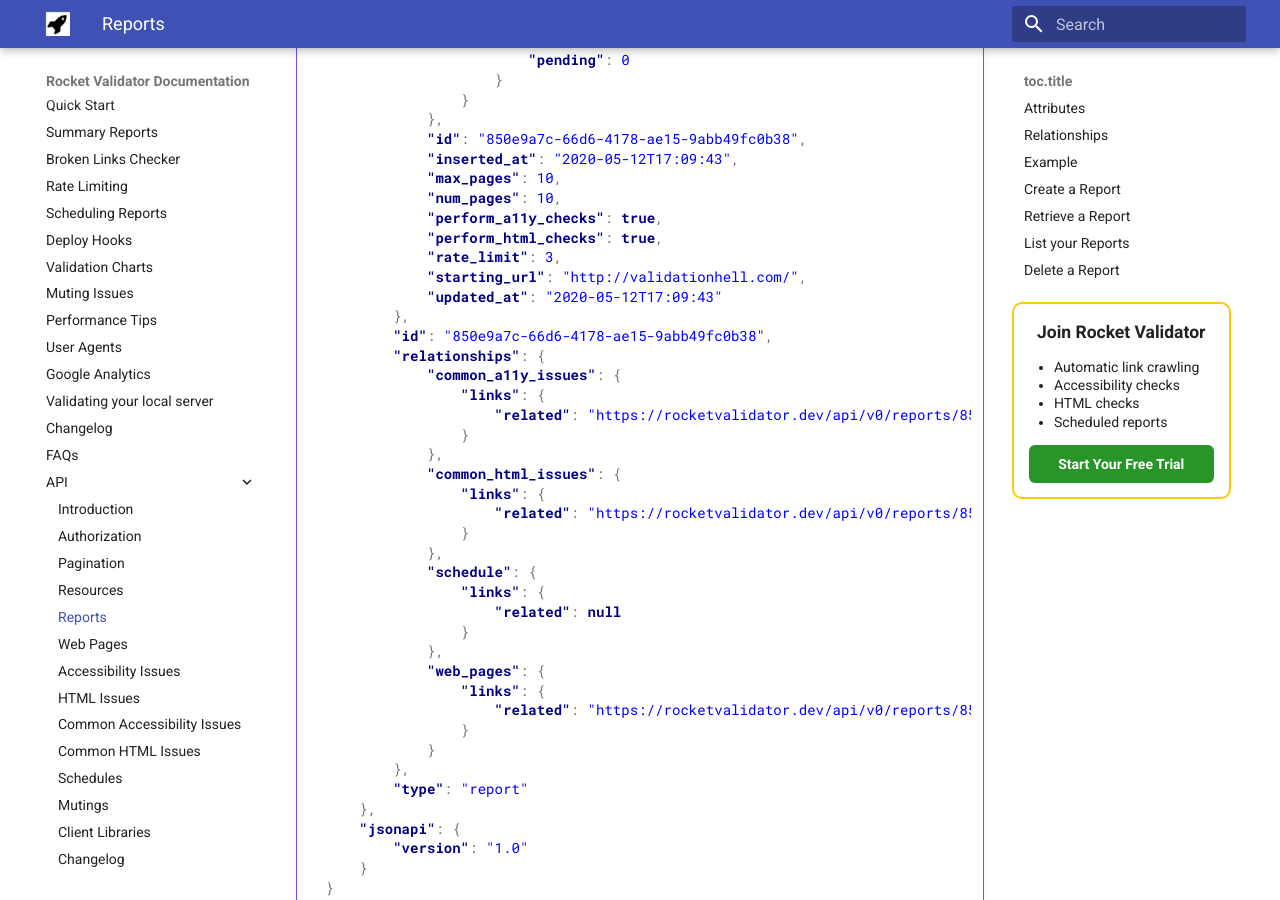
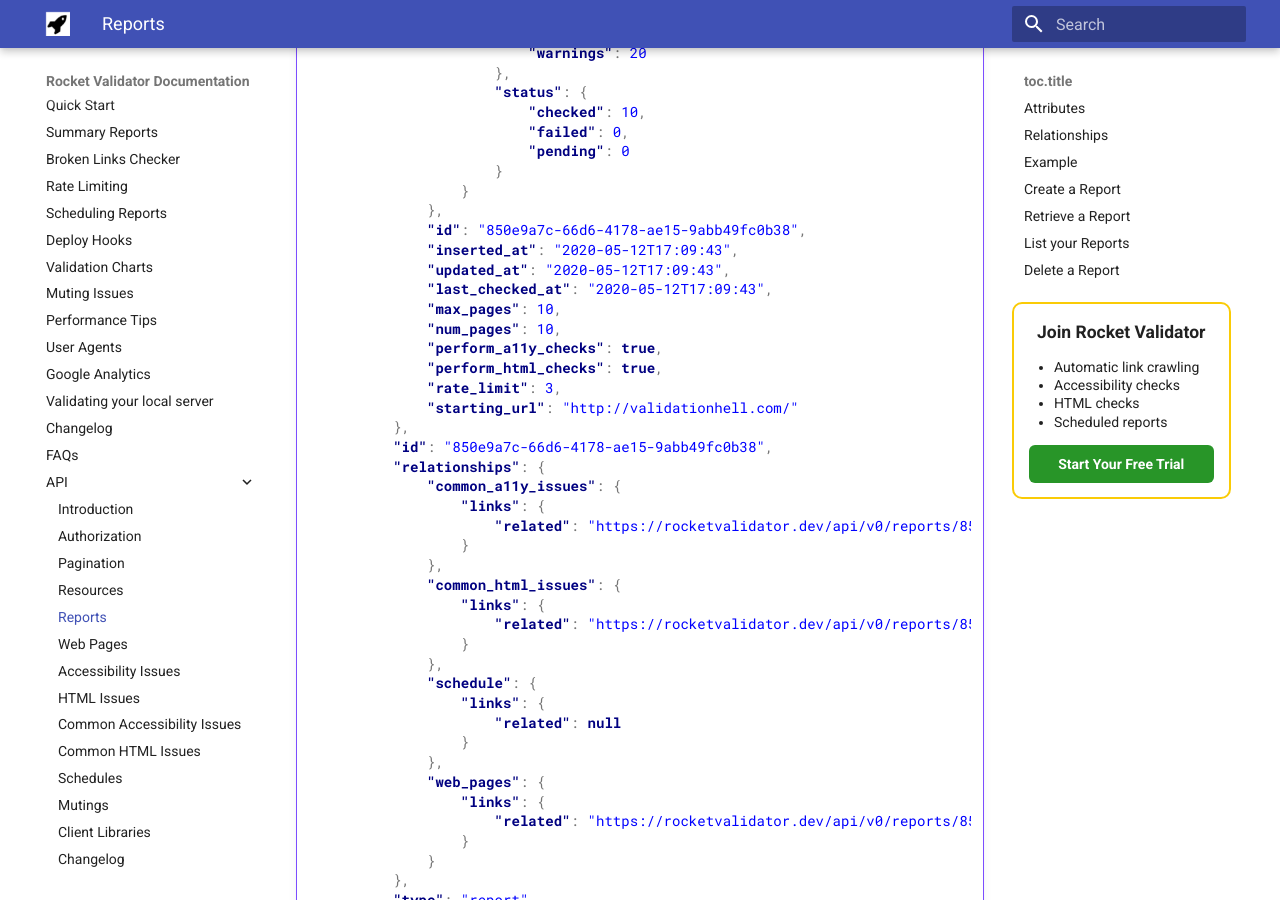
Before and after one commit to rocketvalidator/docs-rocketvalidator, an MkDocs documentation site: the page built from docs/api/reports.md, in a window 1280 px wide and 900 px high, scrolled down 3084 px. Built offline with MkDocs 1.6.1 and Material for MkDocs 9.7.7, drawn with Linux system fonts in a browser that asks for light colours; some of the changed text lies outside the part shown.

Commit message:
adds last_checked_at documentation

```diff
--- a/docs/api/reports.md
+++ b/docs/api/reports.md
@@ -58,6 +58,9 @@
 
   <dt>Updated At</dt>
   <dd>Timestamp when the report was last updated.</dd>
+
+  <dt>Last Checked At</dt>
+  <dd>Timestamp when the report was last checked.</dd>
 </dl>
 
 ## Relationships
@@ -114,13 +117,14 @@
     			},
     			"id": "850e9a7c-66d6-4178-ae15-9abb49fc0b38",
     			"inserted_at": "2020-05-12T17:09:43",
+                "updated_at": "2020-05-12T17:09:43",
+    			"last_checked_at": "2020-05-12T17:09:43",
     			"max_pages": 10,
     			"num_pages": 10,
     			"perform_a11y_checks": true,
     			"perform_html_checks": true,
     			"rate_limit": 3,
-    			"starting_url": "http://validationhell.com/",
-    			"updated_at": "2020-05-12T17:09:43"
+    			"starting_url": "http://validationhell.com/"
     		},
     		"id": "850e9a7c-66d6-4178-ae15-9abb49fc0b38",
     		"relationships": {
@@ -242,13 +246,14 @@
     			},
     			"id": "850e9a7c-66d6-4178-ae15-9abb49fc0b38",
     			"inserted_at": "2020-05-12T17:09:43",
+                "updated_at": "2020-05-12T17:09:43",
+                "last_checked_at": "2020-05-12T17:09:43",
     			"max_pages": 10,
     			"num_pages": 10,
     			"perform_a11y_checks": true,
     			"perform_html_checks": true,
     			"rate_limit": 3,
-    			"starting_url": "http://validationhell.com/",
-    			"updated_at": "2020-05-12T17:09:43"
+    			"starting_url": "http://validationhell.com/"
     		},
     		"id": "850e9a7c-66d6-4178-ae15-9abb49fc0b38",
     		"relationships": {
@@ -322,13 +327,14 @@
                     },
                     "id": "850e9a7c-66d6-4178-ae15-9abb49fc0b38",
                     "inserted_at": "2020-05-12T17:09:43",
+                    "updated_at": "2020-05-12T17:09:43",
+                    "last_checked_at": "2020-05-12T17:09:43",
                     "max_pages": 10,
                     "num_pages": 10,
                     "perform_a11y_checks": true,
                     "perform_html_checks": true,
                     "rate_limit": 3,
-                    "starting_url": "http://validationhell.com/",
-                    "updated_at": "2020-05-12T17:09:43"
+                    "starting_url": "http://validationhell.com/"
                 },
                 "id": "850e9a7c-66d6-4178-ae15-9abb49fc0b38",
                 "relationships": {
```
Also changed, not shown: docs/api/web_pages.md (+9 -3 lines), docs/changelog.md (+4 -0 lines).
